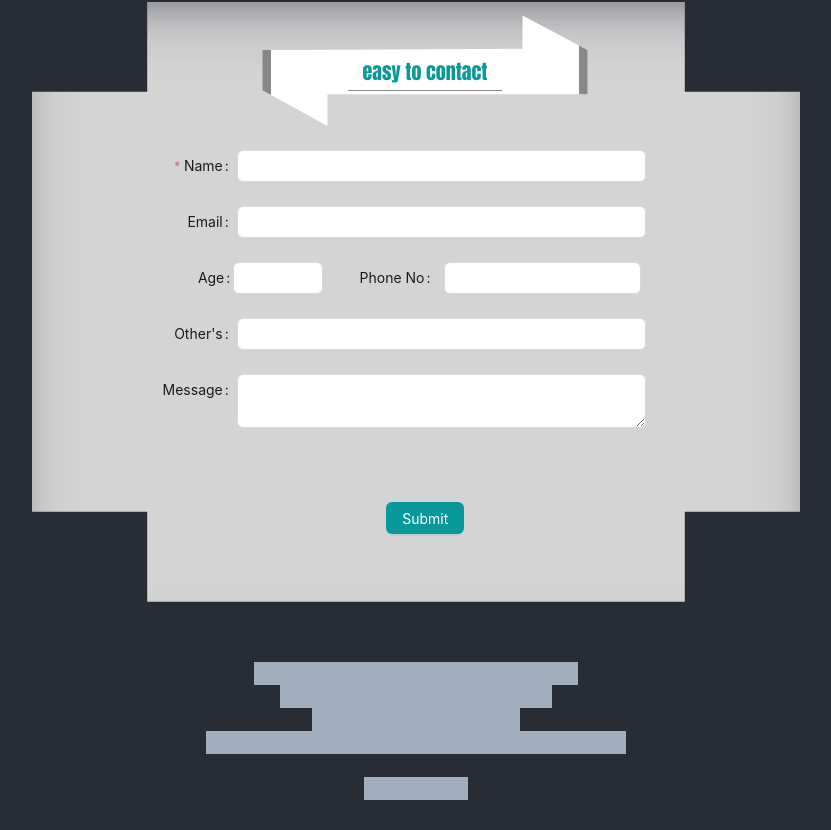
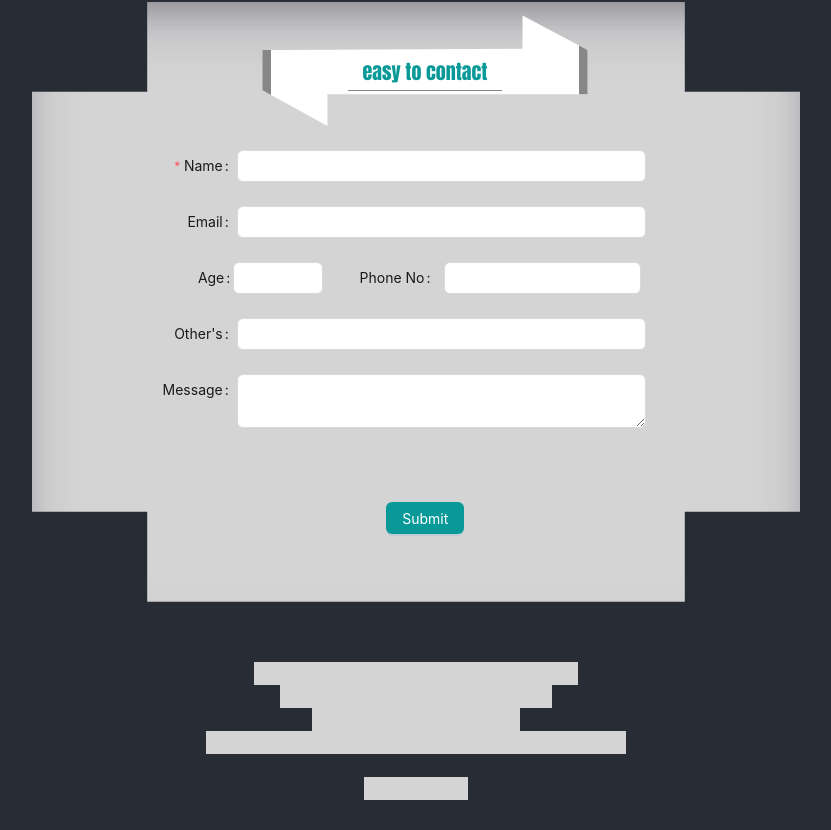
Before and after one commit to akashsdk/developer-info, a React (Create React App) app: page / in a window 1280 px wide. Shown: the part 524-1354 px from the top of the page, without its empty margins (224-1055 px from the left). Built offline with nearby package versions, Linux system fonts and the light colour scheme.

Commit message:
Update home.css

```diff
--- a/src/Style/home.css
+++ b/src/Style/home.css
@@ -6,7 +6,7 @@
     color: transparent;
     background-position: right;
     background-size: 100% 100%;
-    background-image: linear-gradient(#a0aec0, #a0aec0);
+    background-image: linear-gradient(#d5d4d4, #d5d4d4);
     display: inline;
     background-repeat: no-repeat;
     transition: all 500ms ease-in-out;
```
